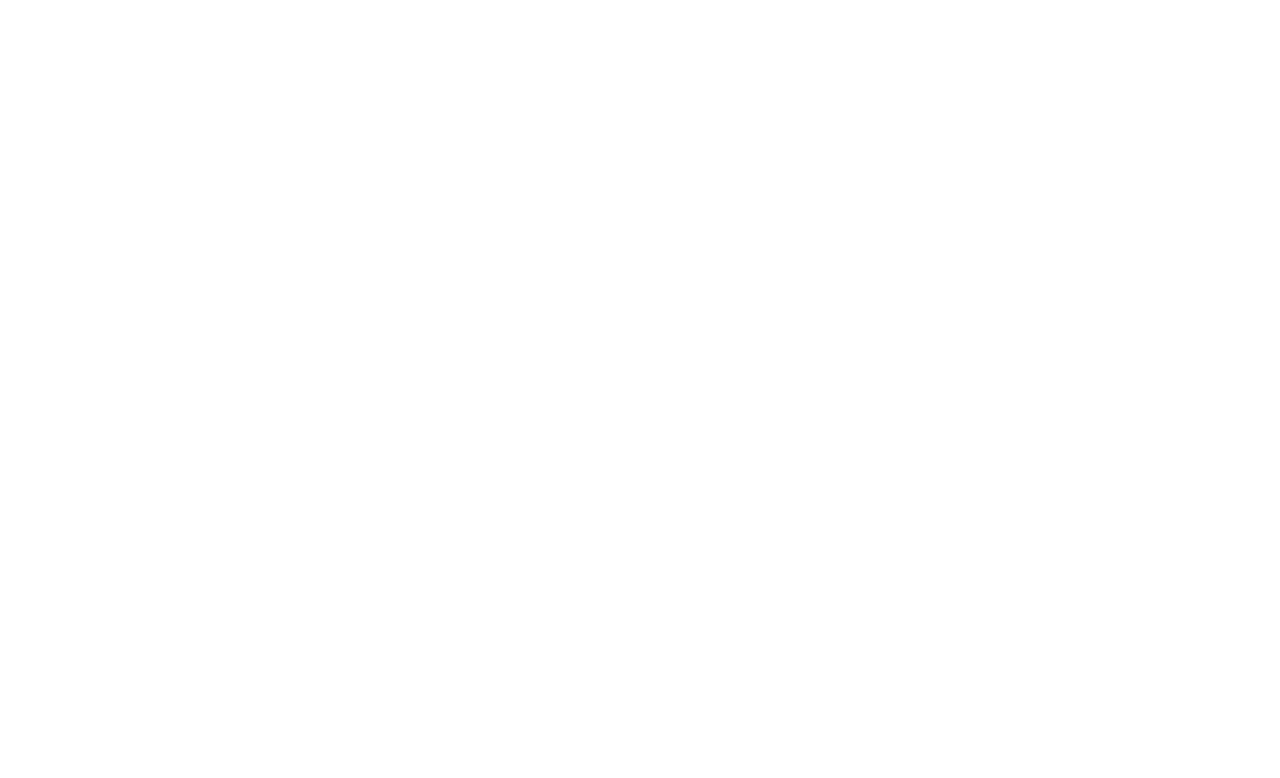
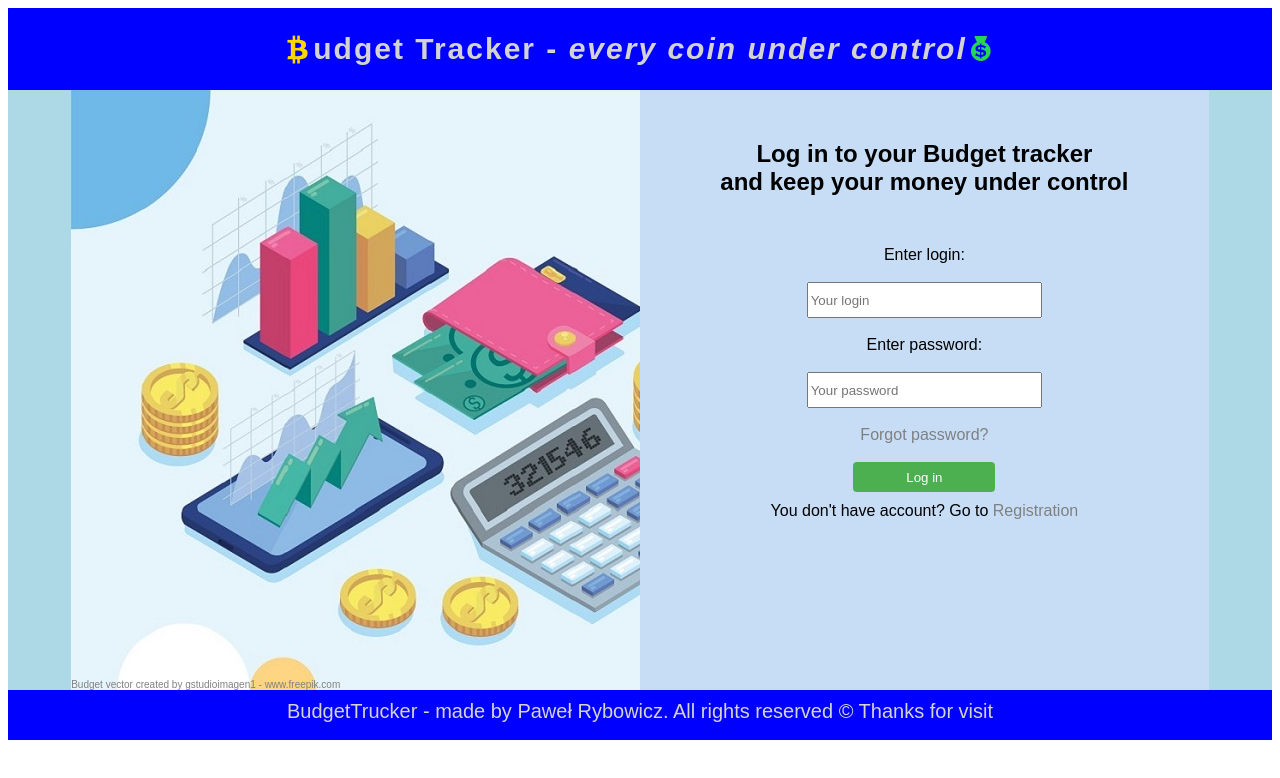
Before and after one commit to Pawryb91/BudgetTracker_webapp, a plain HTML site: page Login.html in a window 1280 px wide. Drawn offline with Linux system fonts and the light colour scheme.

Commit message:
Add login page

```diff
--- a/Login.html
+++ b/Login.html
@@ -7,10 +7,54 @@
 	<meta http-equiv="X-UA-Compatible" content="IE=edge" />
 
 	<link rel="stylesheet" href="style.css" type="text/css"/>
+	<link rel="stylesheet" href="css/fontello.css" type="text/css"/>
 
 </head>
 
 <body>
+	<div class="conteiner">
+
+		<header>
+				<div class="logo">
+					<h1>
+						<i class="icon-bitcoin"></i>udget Tracker - <i>every coin under control</i><i class="icon-money"></i>
+					</h1>
+				</div>
+		</header>
+
+		<main>
+			<div id="articlelogin">
+						<div class="info">
+									<img  src="img/logo-registration.jpg" alt="" />
+									<div id="attribution">
+											<a href="https://www.freepik.com/vectors/budget">
+												Budget vector created by gstudioimagen1 - www.freepik.com
+											</a>
+										</div>
+										</div>
+						<div class="form">
+							 <p>Log in to your Budget tracker <br>
+							 and keep your money under control</p>
+										<form>
+											<label for="inLogin">Enter login:</label><br><br>
+											<input type="text" id="inLogin"  placeholder="Your login"><br><br>
+											<label for="inPassword">Enter password:</label><br><br>
+											<input type="password" id="inPassword"  placeholder="Your password"><br><br>
+											<a href="" >Forgot password?</a><br><br>
+											<input type="submit" value="Log in">
+										</form>
+								<div id="toRegistration">You don't have account? Go to <a href="Registration.html"> Registration </a></div>
+						</div>
+						<div style="clear:both;"></div>
+			</div>
+
+		</main>
+
+		<footer id="footerlogin">
+			BudgetTrucker - made by Paweł Rybowicz. All rights reserved &copy; Thanks for visit
+		</footer>
+
+	</div>
 
 
 </body>
```
